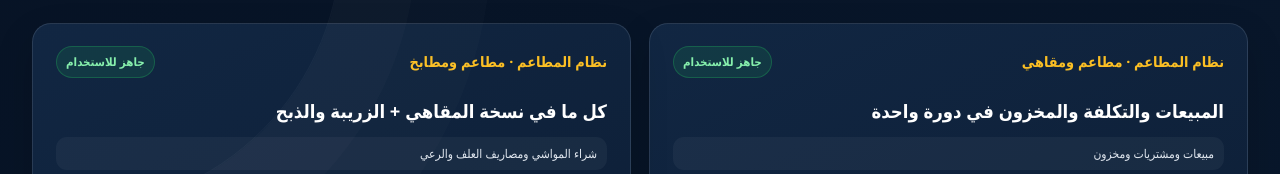
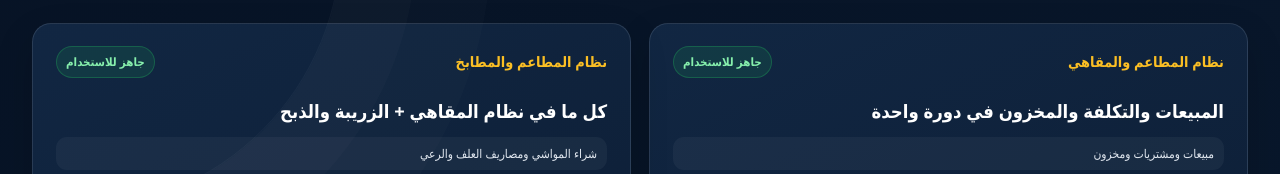
Before and after one commit to an3m2005-maker/eamar-tech-site, a plain HTML site: page store.html in a window 1280 px wide. Shown: the part 285-459 px from the top of the page. Drawn offline with Linux system fonts and the light colour scheme.

Commit message:
Update store.html

```diff
--- a/store.html
+++ b/store.html
@@ -78,7 +78,7 @@
         </div>
         <div class="systems-grid systems-grid-four">
           <article class="system-card system-card-ready buy-card">
-            <div class="system-card-head"><span class="system-kicker">نظام المطاعم · مطاعم ومقاهي</span><span class="status-badge">جاهز للاستخدام</span></div>
+            <div class="system-card-head"><span class="system-kicker">نظام المطاعم والمقاهي</span><span class="status-badge">جاهز للاستخدام</span></div>
             <h3>المبيعات والتكلفة والمخزون في دورة واحدة</h3>
             <ul><li>مبيعات ومشتريات ومخزون</li><li>وصفات وتكلفة الطبق والمشروب</li><li>استيراد المبيعات من نقاط البيع والجرد والتقارير</li></ul>
             <div class="editions">
@@ -96,8 +96,8 @@
             <a class="bot-try" href="index.html#demo-access" data-demo-system="restaurant-cafe">جرّب النظام قبل الشراء</a>
           </article>
           <article class="system-card system-card-ready buy-card">
-            <div class="system-card-head"><span class="system-kicker">نظام المطاعم · مطاعم ومطابخ</span><span class="status-badge">جاهز للاستخدام</span></div>
-            <h3>كل ما في نسخة المقاهي + الزريبة والذبح</h3>
+            <div class="system-card-head"><span class="system-kicker">نظام المطاعم والمطابخ</span><span class="status-badge">جاهز للاستخدام</span></div>
+            <h3>كل ما في نظام المقاهي + الزريبة والذبح</h3>
             <ul><li>شراء المواشي ومصاريف العلف والرعي</li><li>الذبح بالوزن أو بالأنفار وتوزيع التكلفة على اللحم والراس والكبدة والجلد والشحم</li><li>تكلفة الكيلو والنفر الحقيقية في المخزون</li></ul>
             <div class="editions">
               <div class="edition">
```
